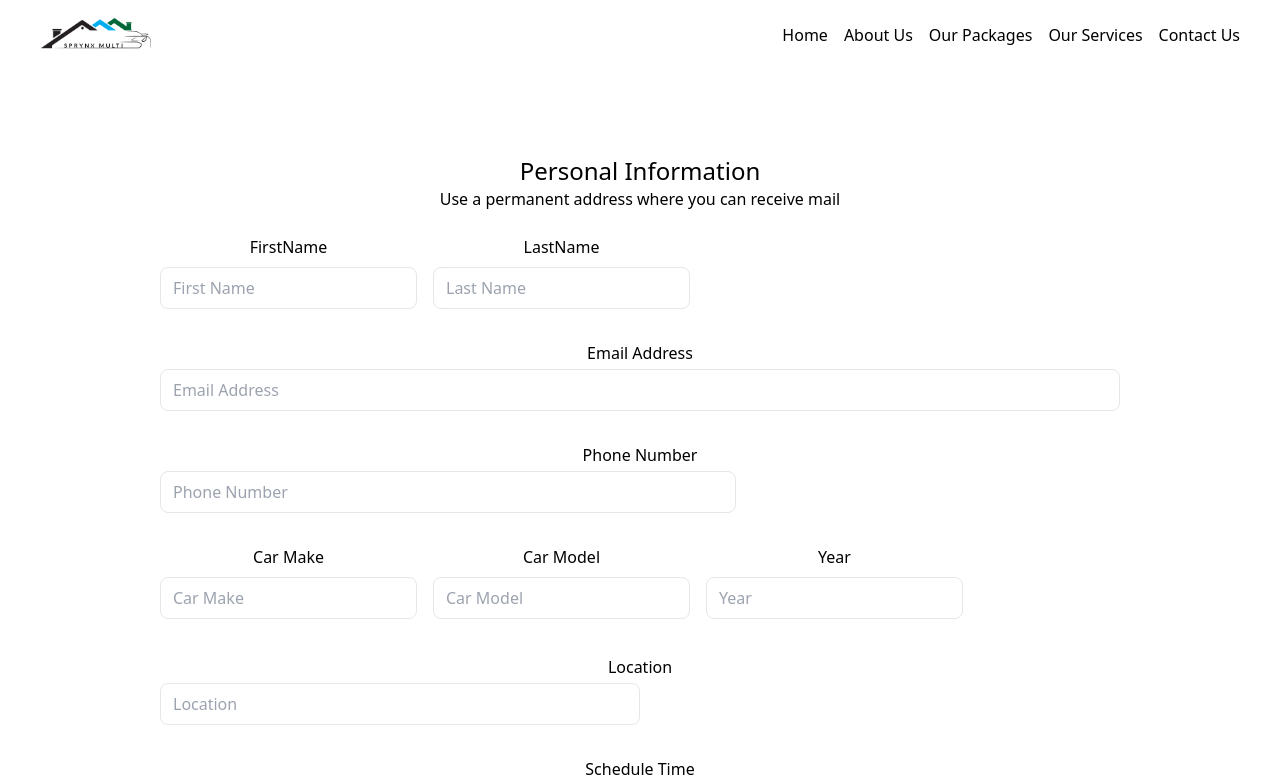
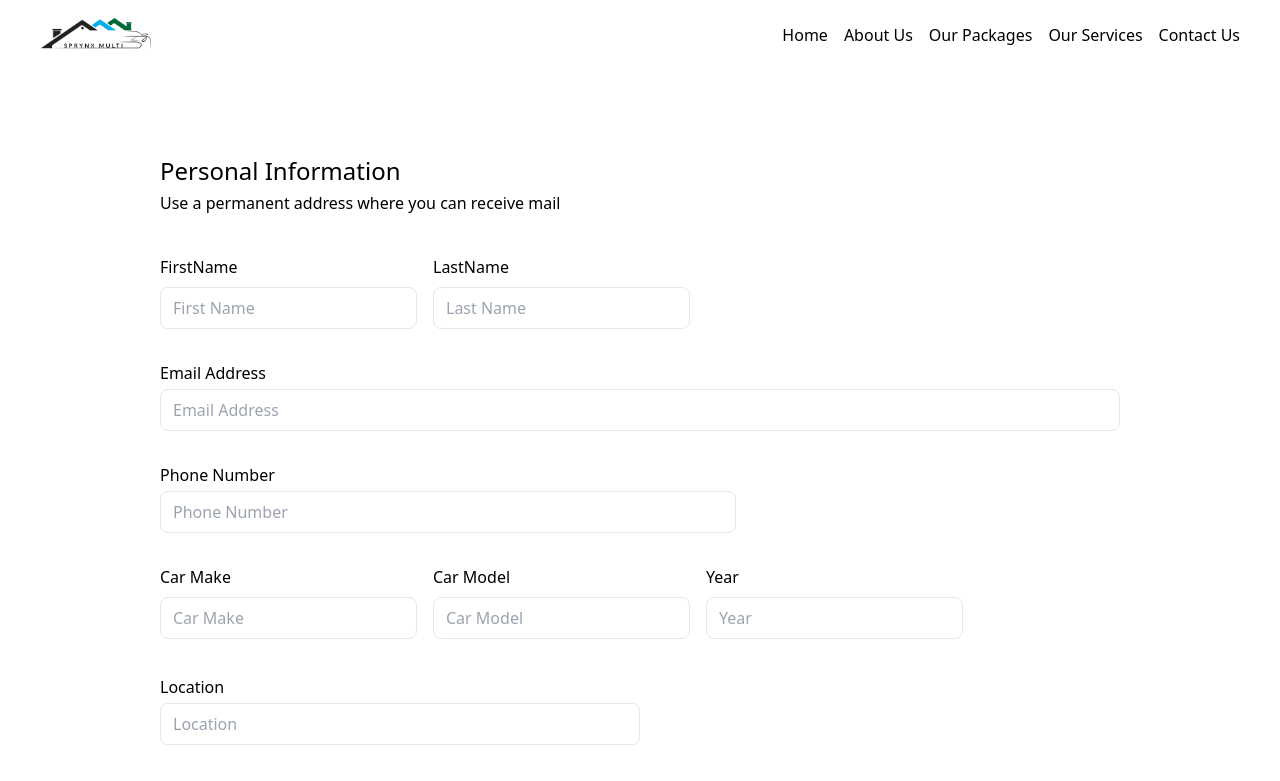
Before and after one commit to Katalyst33/sprynx, a React (Vite) app: page /booking in a window 1280 px wide. Shown: the top 781 px of the page. Built offline with nearby package versions, Linux system fonts and the light colour scheme.

Commit message:
Realigned form css

```diff
--- a/package.json
+++ b/package.json
@@ -9,11 +9,11 @@
   },
   "dependencies": {
     "@headlessui/react": "^1.6.4",
+    "@types/react-router-dom": "^5.3.3",
     "react": "^18.0.0",
     "react-dom": "^18.0.0",
     "react-icons": "^4.4.0",
-    "@types/react-router-dom": "^5.3.3",
-    "react-router-dom": "^6.2.2",
+    "react-router-dom": "^6.3.0",
     "tailwind-scrollbar-hide": "^1.1.7"
   },
   "devDependencies": {
--- a/src/layouts/HeaderLayout.tsx
+++ b/src/layouts/HeaderLayout.tsx
@@ -10,7 +10,6 @@ function HeaderLayout() {
         </div>
         <ul className="flex gap-x-4">
           <NavLink to="/">Home</NavLink>
-
           <Link to="/about">About Us</Link>
           <NavLink to="/all-packages">Our Packages</NavLink>
           <NavLink to="/services">Our Services</NavLink>
--- a/src/pages/BookingPage.tsx
+++ b/src/pages/BookingPage.tsx
@@ -3,9 +3,9 @@ import {RiErrorWarningLine} from 'react-icons/ri'
 
 const InfoPage = () => {
   return (
-    <div className='w-5/6 lg:w-9/12 mx-auto my-16'>
-        <h1 className='text-2xl pt-5'>Personal Information</h1>
-        <p className='text-base'>Use a permanent address where you can receive mail</p>
+    <div className='w-5/6 lg:w-9/12 mx-auto my-16 text-left'>
+        <h1 className='text-2xl pt-5 mb-1'>Personal Information</h1>
+        <p className='text-base mb-4'>Use a permanent address where you can receive mail</p>
         <br/>
         <form className='flex gap-1 flex-col'>
             <div className='flex gap-2 flex-col lg:flex-row lg:gap-2'>
--- a/src/routes/ProtectedRoutes.tsx
+++ b/src/routes/ProtectedRoutes.tsx
@@ -13,8 +13,9 @@ const ProtectedRoutes = () => {
 
       <h1>Protected Routes</h1>
       <Routes>
+      {/* element={<dashboard />} */}
         <Route path="/" element={<ProtectedLayouts />}>
-          <Route path="/dashboard" element={<dashboard />} />
+          <Route path="/dashboard" />
         </Route>
         <Route path="*" element={<NotFoundPage />} />
       </Routes>
```
Also changed, not shown: 1 other file (tests, documents, lock files or other folders).
